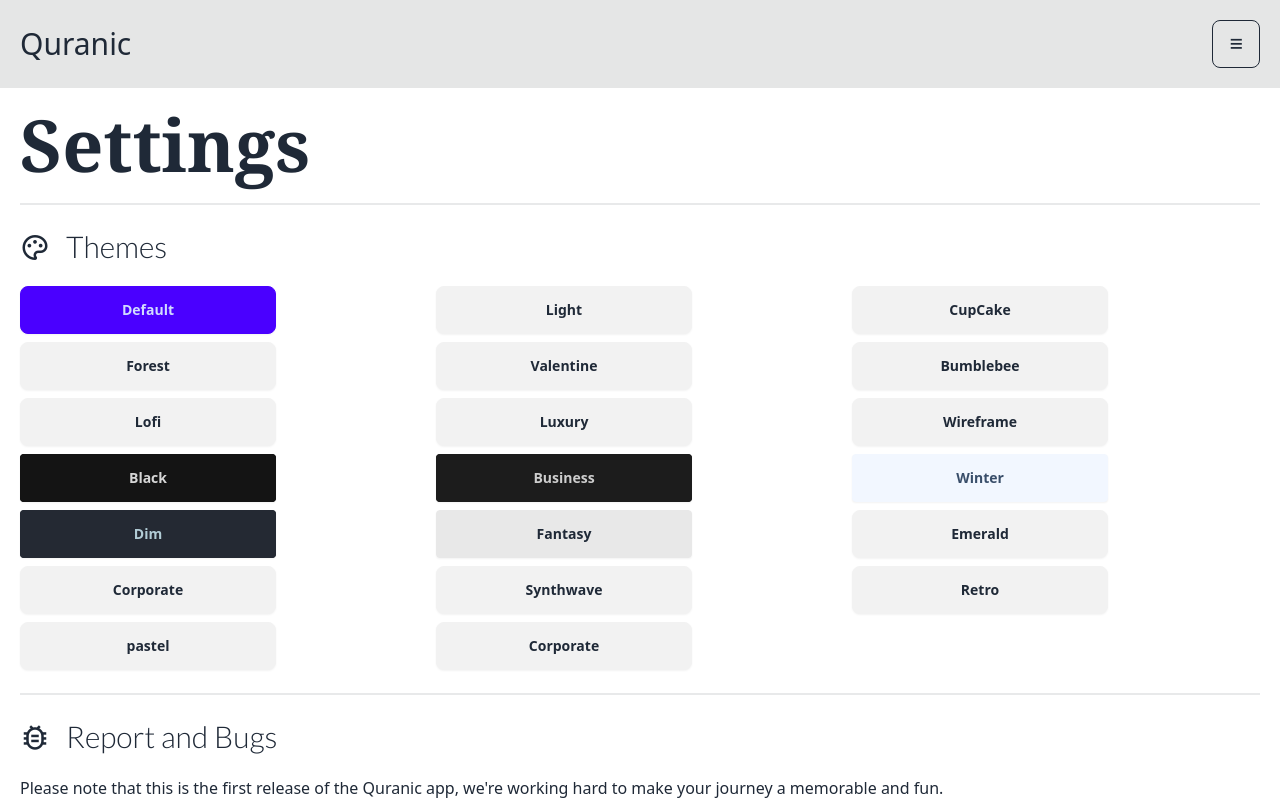
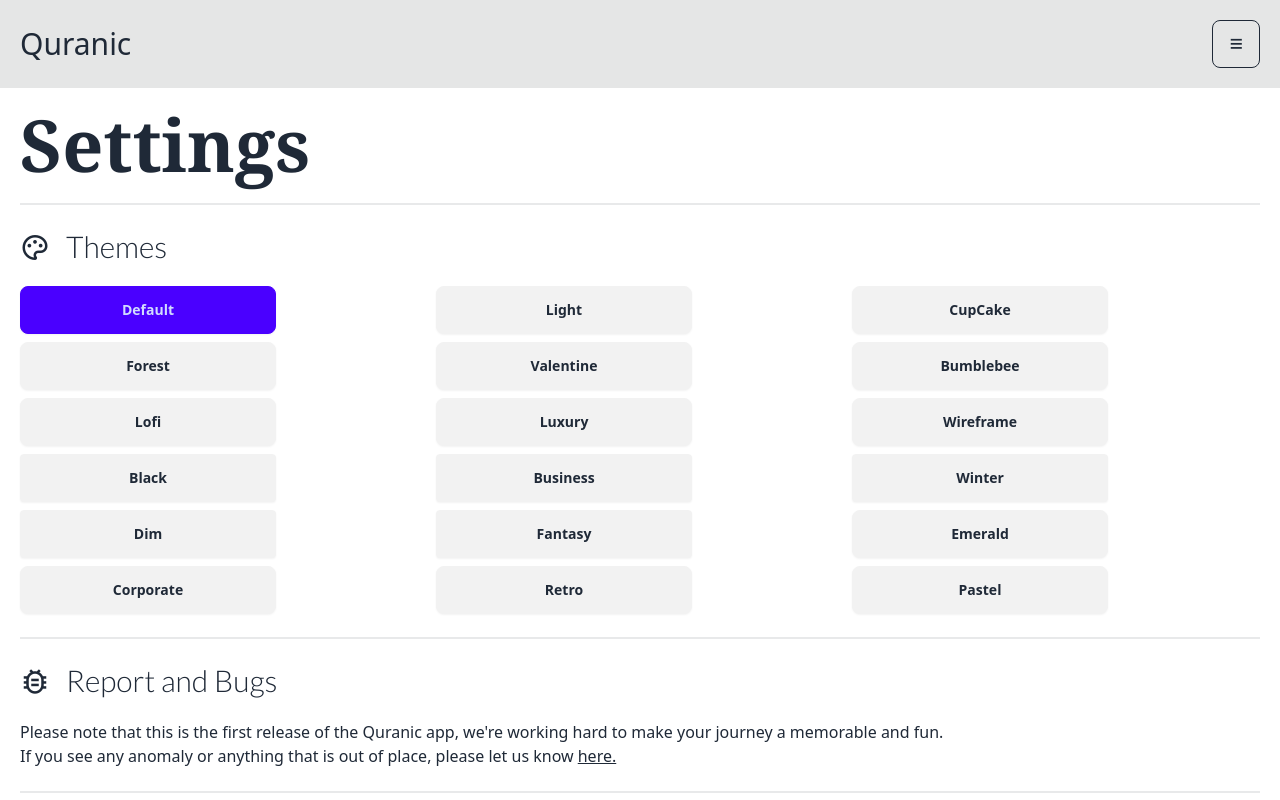
Before and after one commit to Irtiza194/Quranic, a SvelteKit app: page /settings in a window 1280 px wide. Shown: the top 800 px of the page. Built offline with nearby package versions, Linux system fonts and the light colour scheme.

Commit message:
Fixing bugs

```diff
--- a/src/routes/settings/+page.svelte
+++ b/src/routes/settings/+page.svelte
@@ -117,7 +117,7 @@
 				on:change={changeTheme}
 			/>
 		</div>
-		<div class="w-fit h-fit rounded" data-theme="black">
+		<div class="w-fit h-fit rounded">
 			<input
 				type="radio"
 				name="theme-buttons"
@@ -127,7 +127,7 @@
 				on:change={changeTheme}
 			/>
 		</div>
-		<div class="w-fit h-fit rounded" data-theme="business">
+		<div class="w-fit h-fit rounded">
 			<input
 				type="radio"
 				name="theme-buttons"
@@ -137,7 +137,7 @@
 				on:change={changeTheme}
 			/>
 		</div>
-		<div class="w-fit h-fit rounded" data-theme="winter">
+		<div class="w-fit h-fit rounded">
 			<input
 				type="radio"
 				name="theme-buttons"
@@ -147,7 +147,7 @@
 				on:change={changeTheme}
 			/>
 		</div>
-		<div class="w-fit h-fit rounded" data-theme="dim">
+		<div class="w-fit h-fit rounded">
 			<input
 				type="radio"
 				name="theme-buttons"
@@ -157,7 +157,7 @@
 				on:change={changeTheme}
 			/>
 		</div>
-		<div class="w-fit h-fit rounded" data-theme="fantasy">
+		<div class="w-fit h-fit rounded">
 			<input
 				type="radio"
 				name="theme-buttons"
@@ -174,6 +174,7 @@
 				class="btn theme-controller btn-wide hover:shadow-lg"
 				aria-label="Emerald"
 				value="emerald"
+				on:change={changeTheme}
 			/>
 		</div>
 		<div class="w-fit h-fit">
@@ -183,15 +184,7 @@
 				class="btn theme-controller btn-wide hover:shadow-lg"
 				aria-label="Corporate"
 				value="corporate"
-			/>
-		</div>
-		<div class="w-fit h-fit">
-			<input
-				type="radio"
-				name="theme-buttons"
-				class="btn theme-controller btn-wide hover:shadow-lg"
-				aria-label="Synthwave"
-				value="synthwave"
+				on:change={changeTheme}
 			/>
 		</div>
 		<div class="w-fit h-fit">
@@ -201,6 +194,7 @@
 				class="btn theme-controller btn-wide hover:shadow-lg"
 				aria-label="Retro"
 				value="retro"
+				on:change={changeTheme}
 			/>
 		</div>
 		<div class="w-fit h-fit">
@@ -208,17 +202,9 @@
 				type="radio"
 				name="theme-buttons"
 				class="btn theme-controller btn-wide hover:shadow-lg"
-				aria-label="pastel"
-				value="emerald"
-			/>
-		</div>
-		<div class="w-fit h-fit">
-			<input
-				type="radio"
-				name="theme-buttons"
-				class="btn theme-controller btn-wide hover:shadow-lg"
-				aria-label="Corporate"
-				value="corporate"
+				aria-label="Pastel"
+				value="pastel"
+				on:change={changeTheme}
 			/>
 		</div>
 	</div>
@@ -250,8 +236,3 @@
 		</button>
 	</div>
 </div>
-<footer class="footer footer-center p-4 bg-base-300 text-base-content">
-	<aside>
-		<p>Copyright © 2024 - All right reserved by ACME Industries Ltd</p>
-	</aside>
-</footer>
```
